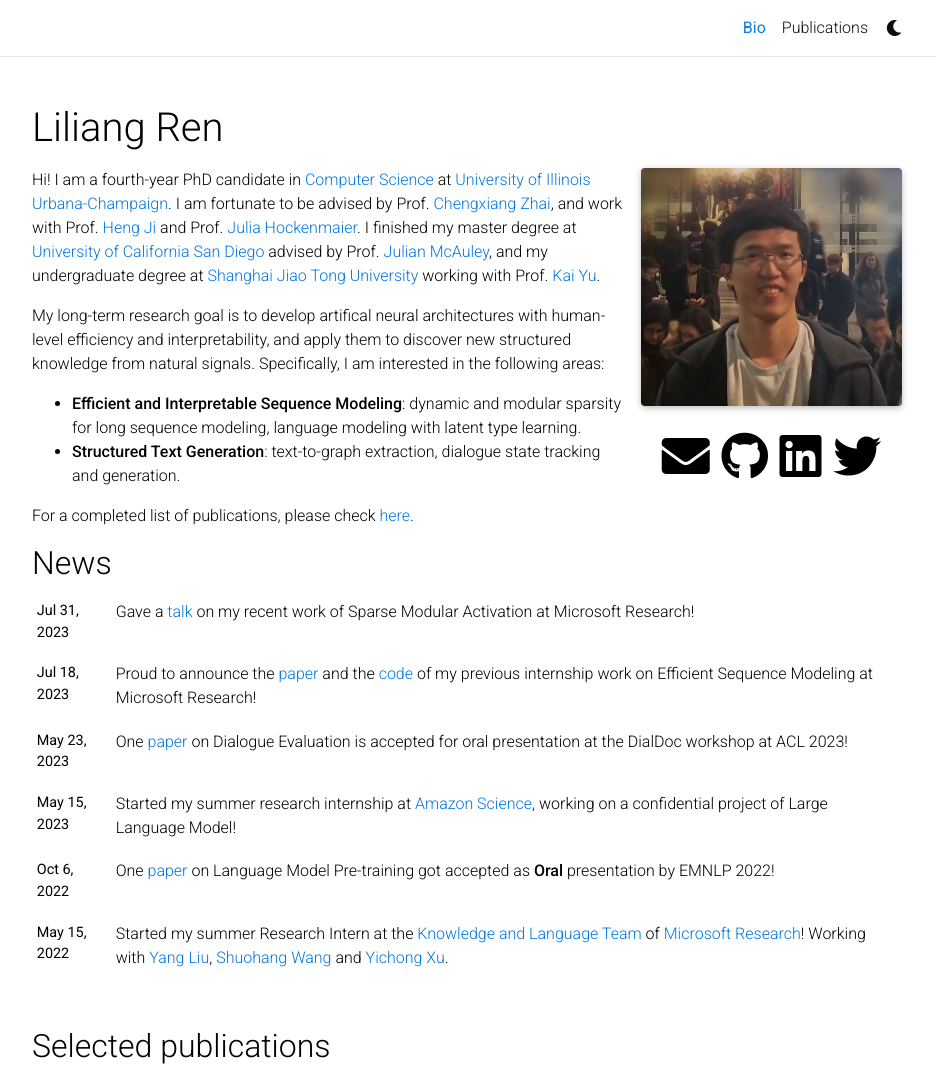
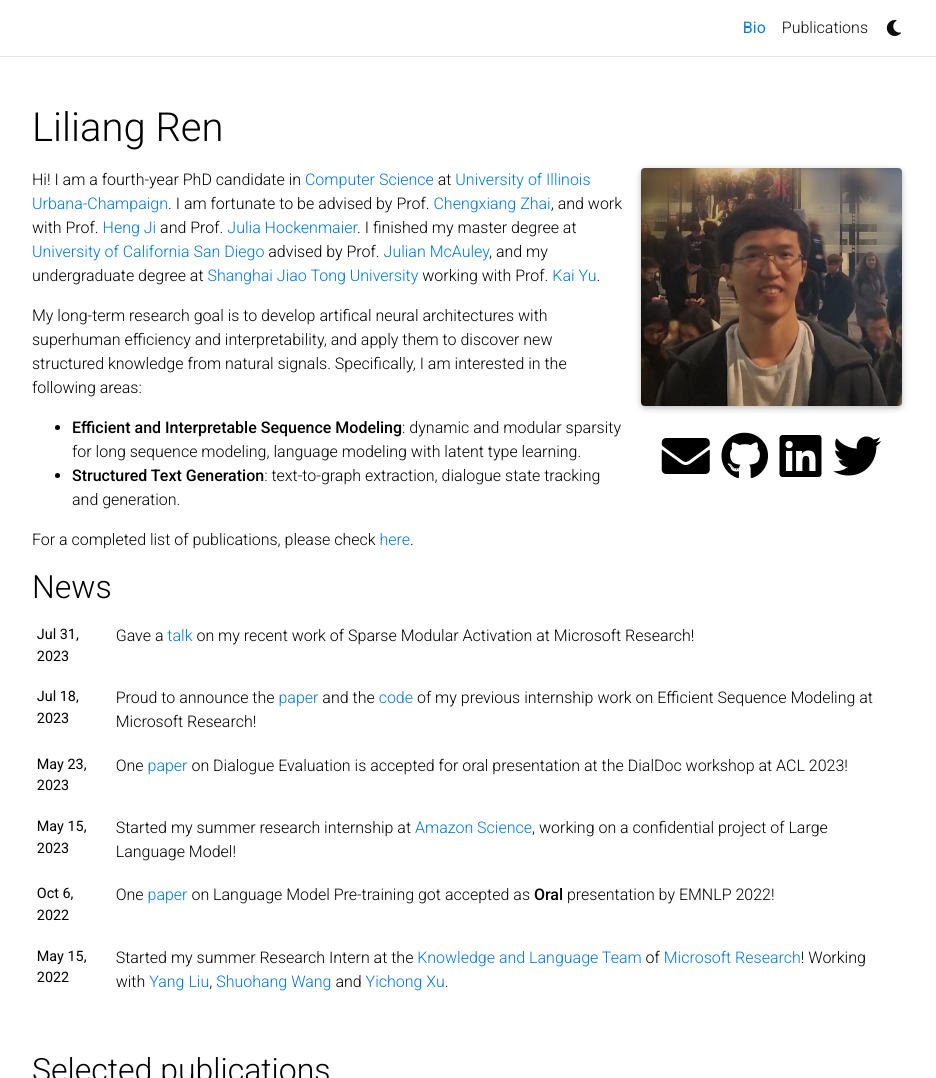
Before and after one commit to renll/renll.github.io, a Jekyll site: the page built from _pages/about.md, in a window 1280 px wide and 1276 px high, cut to the strip 0-1078 px from the top of the window. Shown: the whole strip, without its empty margins (173-1109 px from the left). Built offline with Jekyll 4.4.1, drawn with Linux system fonts in a browser that asks for light colours; full-size pictures stand in for the smaller copies a plugin makes; comment, search, counter and statistics services are not loaded; a style sheet for code colours, icons or effects is not loaded.

Commit message:
Update about.md

```diff
--- a/_pages/about.md
+++ b/_pages/about.md
@@ -15,7 +15,7 @@
 
 Hi! I am a fourth-year PhD candidate in [Computer Science](https://cs.illinois.edu/) at [University of Illinois Urbana-Champaign](https://illinois.edu/). I am fortunate to be advised by Prof. [Chengxiang Zhai](http://czhai.cs.illinois.edu/), and work with Prof. [Heng Ji](http://blender.cs.illinois.edu/hengji.html) and Prof. [Julia Hockenmaier](https://juliahmr.cs.illinois.edu/). I finished my master degree at [University of California San Diego](https://jacobsschool.ucsd.edu/) advised by Prof. [Julian McAuley](https://cseweb.ucsd.edu/~jmcauley/), and my undergraduate degree at [Shanghai Jiao Tong University](https://www.ji.sjtu.edu.cn/) working with Prof. [Kai Yu](https://x-lance.sjtu.edu.cn/en/members/kai_yu).
 
-My long-term research goal is to develop artifical neural architectures with human-level efficiency and interpretability, and apply them to discover new structured knowledge from natural signals. Specifically, I am interested in the following areas:
+My long-term research goal is to develop artifical neural architectures with superhuman efficiency and interpretability, and apply them to discover new structured knowledge from natural signals. Specifically, I am interested in the following areas:
 
 * **Efficient and Interpretable Sequence Modeling**: dynamic and modular sparsity for long sequence modeling, language modeling with latent type learning.
 * **Structured Text Generation**: text-to-graph extraction, dialogue state tracking and generation.
```
